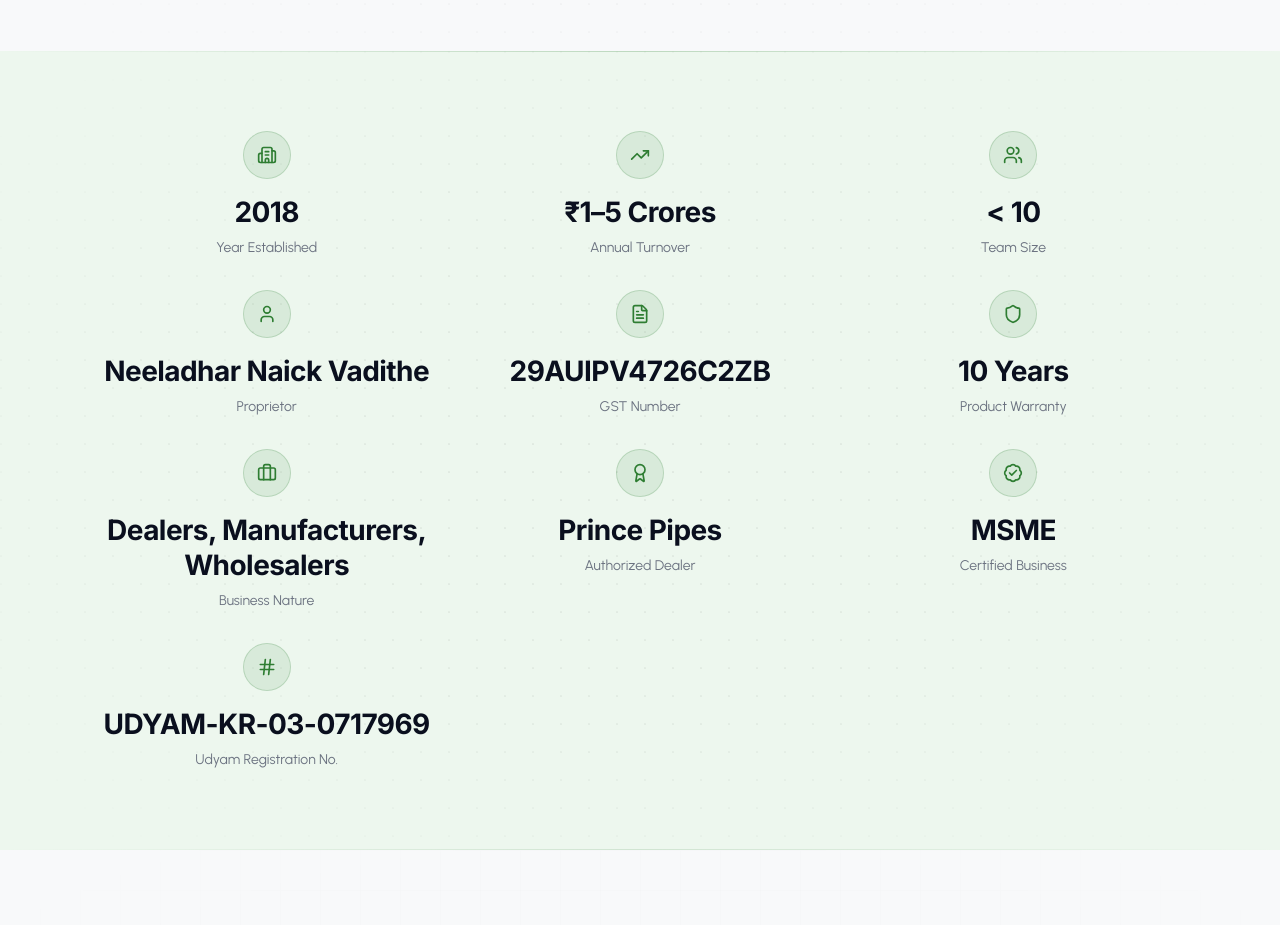
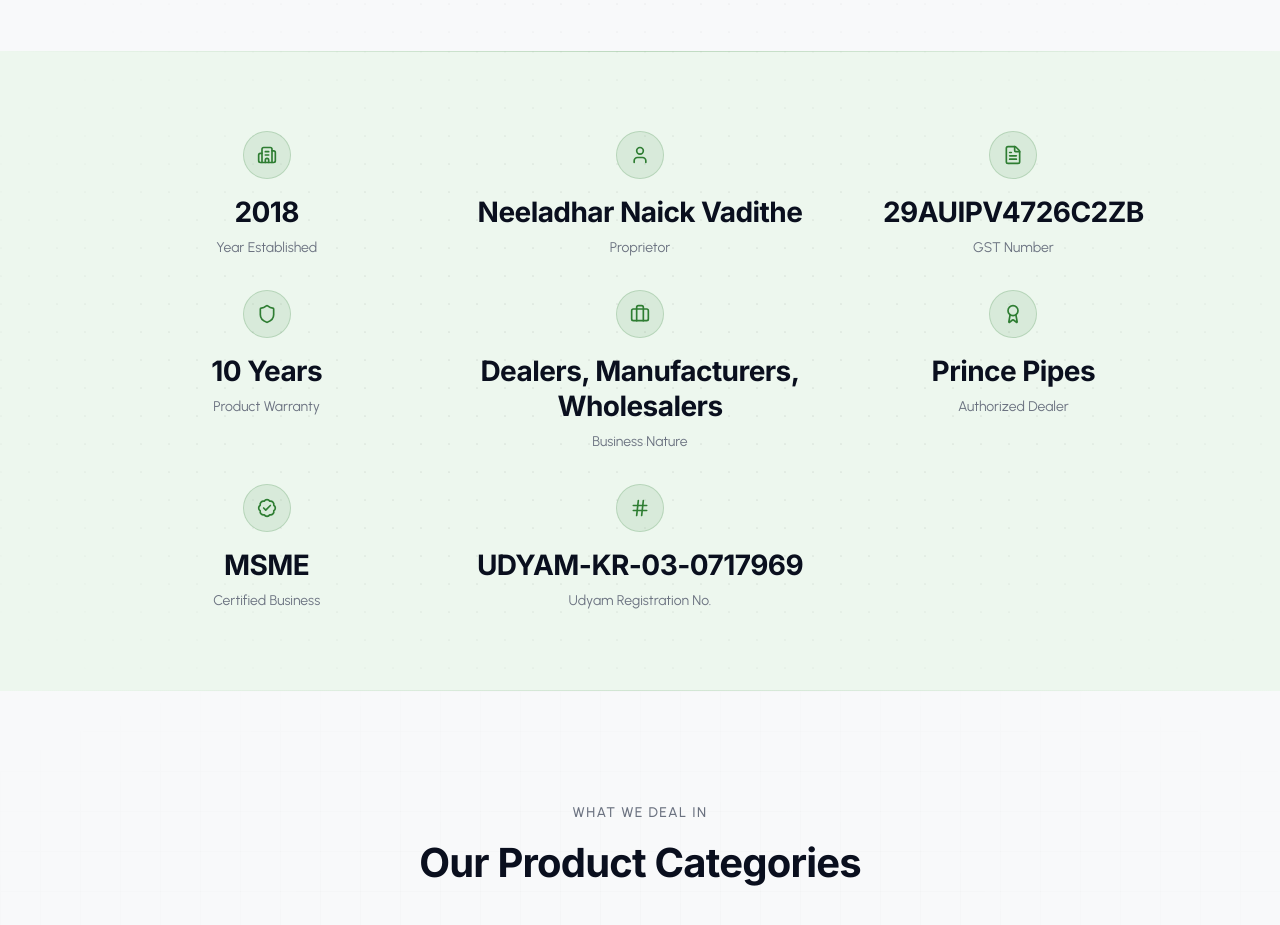
Before and after one commit to nehalnadaf-git/LBow-net-sol, a Next.js app: page /about in a window 1280 px wide. Shown: the part 1420-2345 px from the top of the page. Built offline with nearby package versions, Linux system fonts and the light colour scheme.

Commit message:
fix: remove Annual Turnover and Team Size from About page business details

```diff
--- a/src/sections/about/BusinessDetails.tsx
+++ b/src/sections/about/BusinessDetails.tsx
@@ -3,7 +3,7 @@
 import { useEffect, useRef } from 'react';
 import gsap from 'gsap';
 import { ScrollTrigger } from 'gsap/ScrollTrigger';
-import { Building2, TrendingUp, Users, FileText, Shield, Briefcase, Award, BadgeCheck, Hash, User } from 'lucide-react';
+import { Building2, FileText, Shield, Briefcase, Award, BadgeCheck, Hash, User } from 'lucide-react';
 import { HexGridBg } from '../../components/backgrounds/HexGridBg';
 import AnimatedCounter from '../../components/ui/AnimatedCounter';
 
@@ -23,8 +23,6 @@ interface DetailItem {
 
 const details: DetailItem[] = [
   { icon: Building2,    value: '2018',                               label: 'Year Established',            countTo: 2018, countDelay: 0 },
-  { icon: TrendingUp,   value: '₹1–5 Crores',                          label: 'Annual Turnover' },
-  { icon: Users,        value: '< 10',                               label: 'Team Size' },
   { icon: User,         value: 'Neeladhar Naick Vadithe',             label: 'Proprietor' },
   { icon: FileText,     value: '29AUIPV4726C2ZB',                    label: 'GST Number' },
   { icon: Shield,       value: '10 Years',                           label: 'Product Warranty',            countTo: 10, countSuffix: ' Years', countDelay: 0.1 },
```
